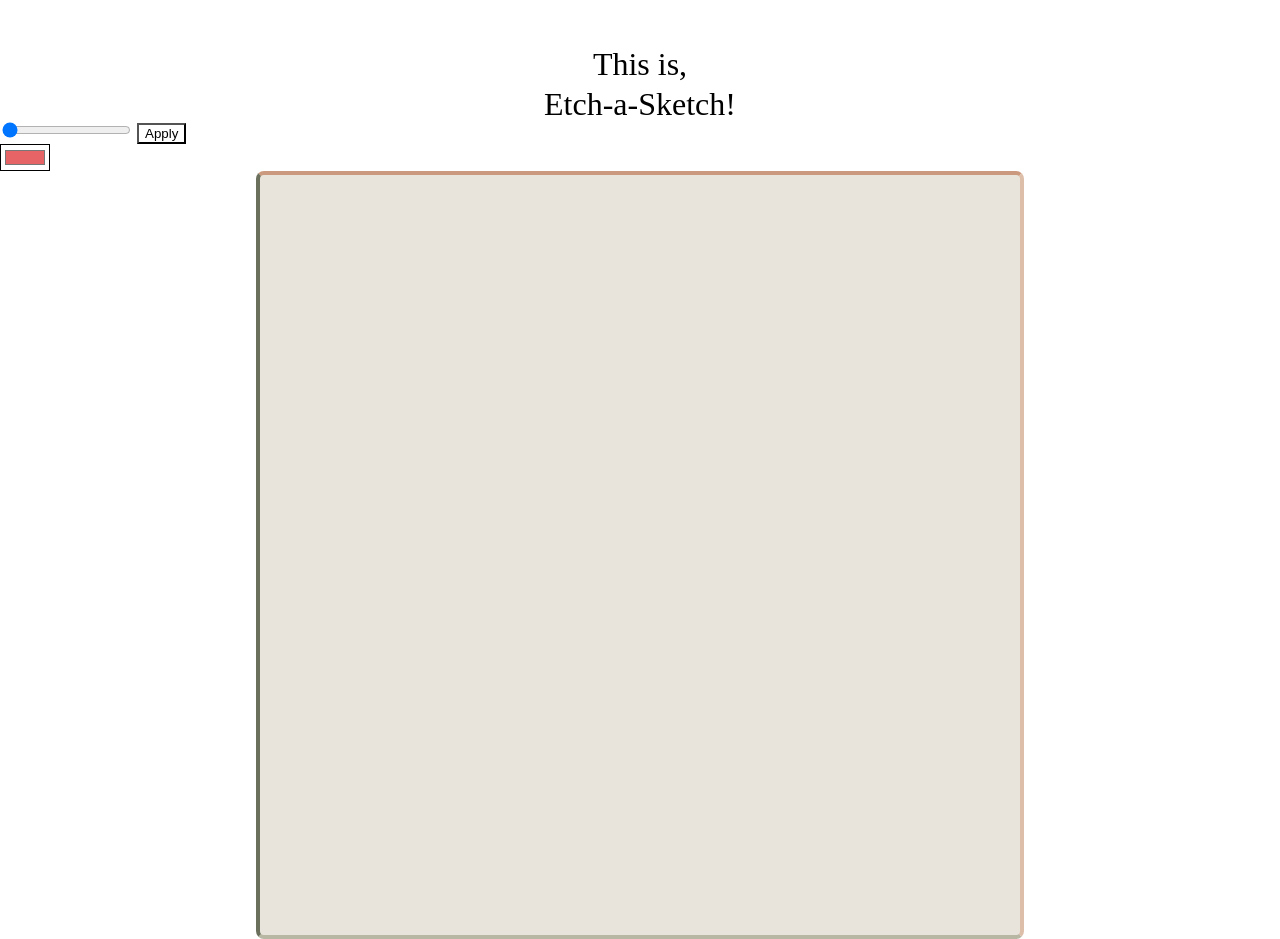
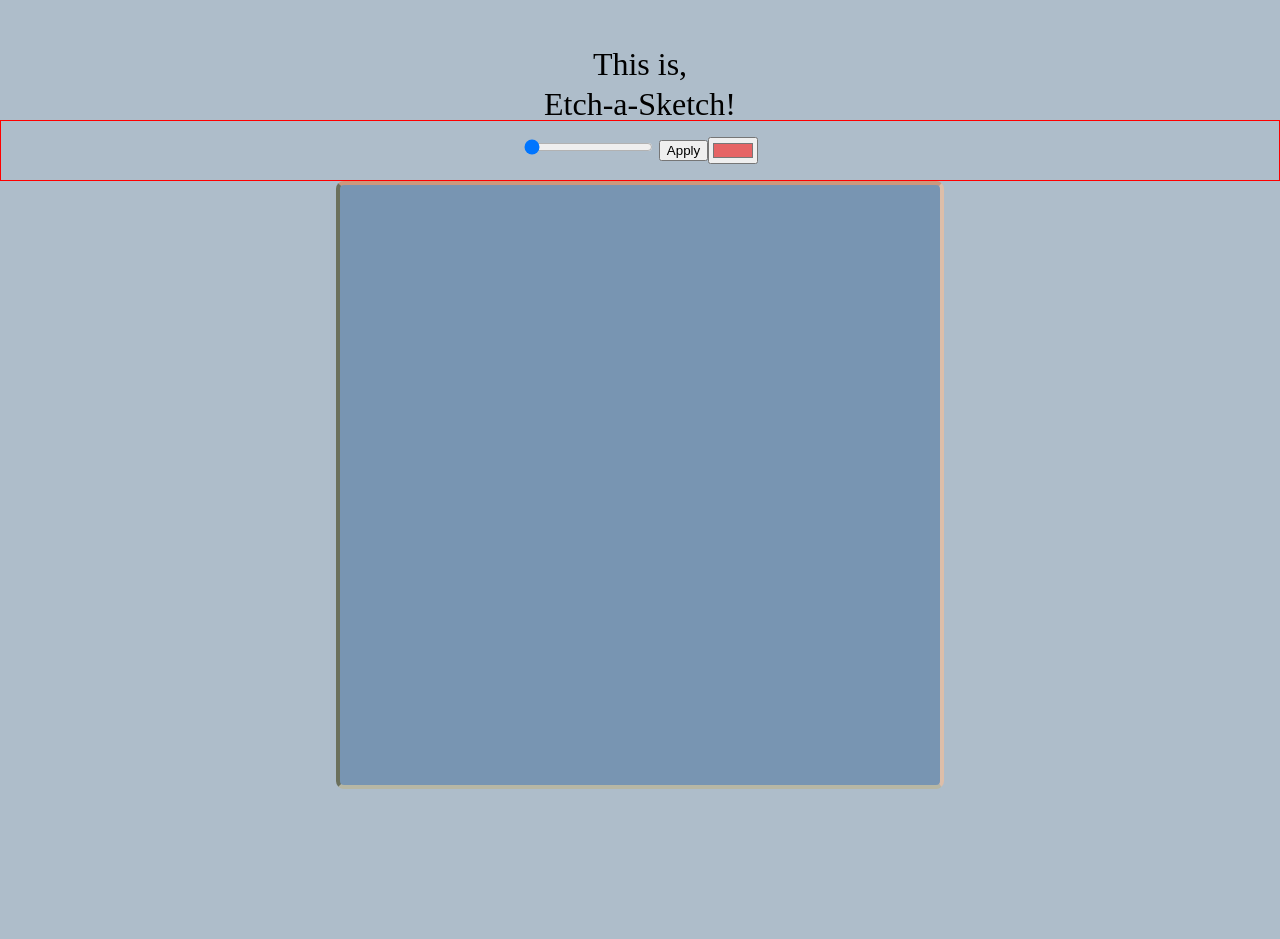
Before and after one commit to joshiee02/etchASketch, a plain HTML site: page index.html in a window 1280 px wide. After the commit the page ends 800 px from the top, so only its background shows below. Drawn offline with Linux system fonts and the light colour scheme.

Commit message:
change color, container size, add few styles

```diff
--- a/styles.css
+++ b/styles.css
@@ -42,8 +42,8 @@ table {
 	border-spacing: 0;
 }
 
-*{
-	background-color: white;
+body{
+	background-color: #AEBDCA;
 }
 .header{
 	text-align: center;
@@ -63,10 +63,10 @@ table {
 	flex-flow: row wrap;
 	align-content: flex-start;
 	margin: auto;
-	width: 760px;
-	height: 760px;
+	width: 600px;
+	height: 600px;
 	border-radius: 8px;
-	background-color: #E8E4DB;
+	background-color: #7895B2
 }
 
 .grids{
@@ -76,3 +76,11 @@ table {
 .color{
 	background-color: red;
 }
+
+.settings{
+	display: flex;
+	flex-direction: row;
+	justify-content: center;
+	padding: 1em;
+	border: 1px solid red;
+}
```
